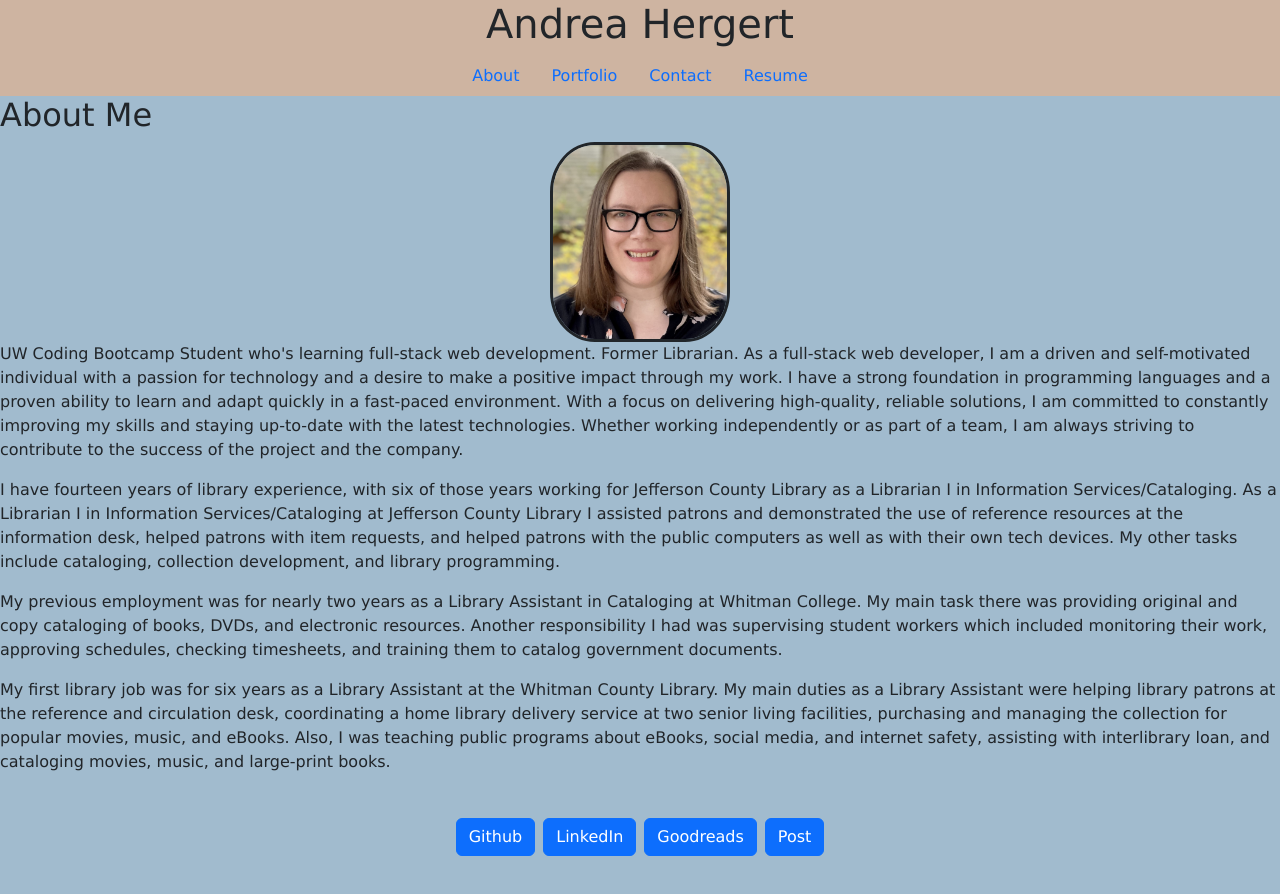
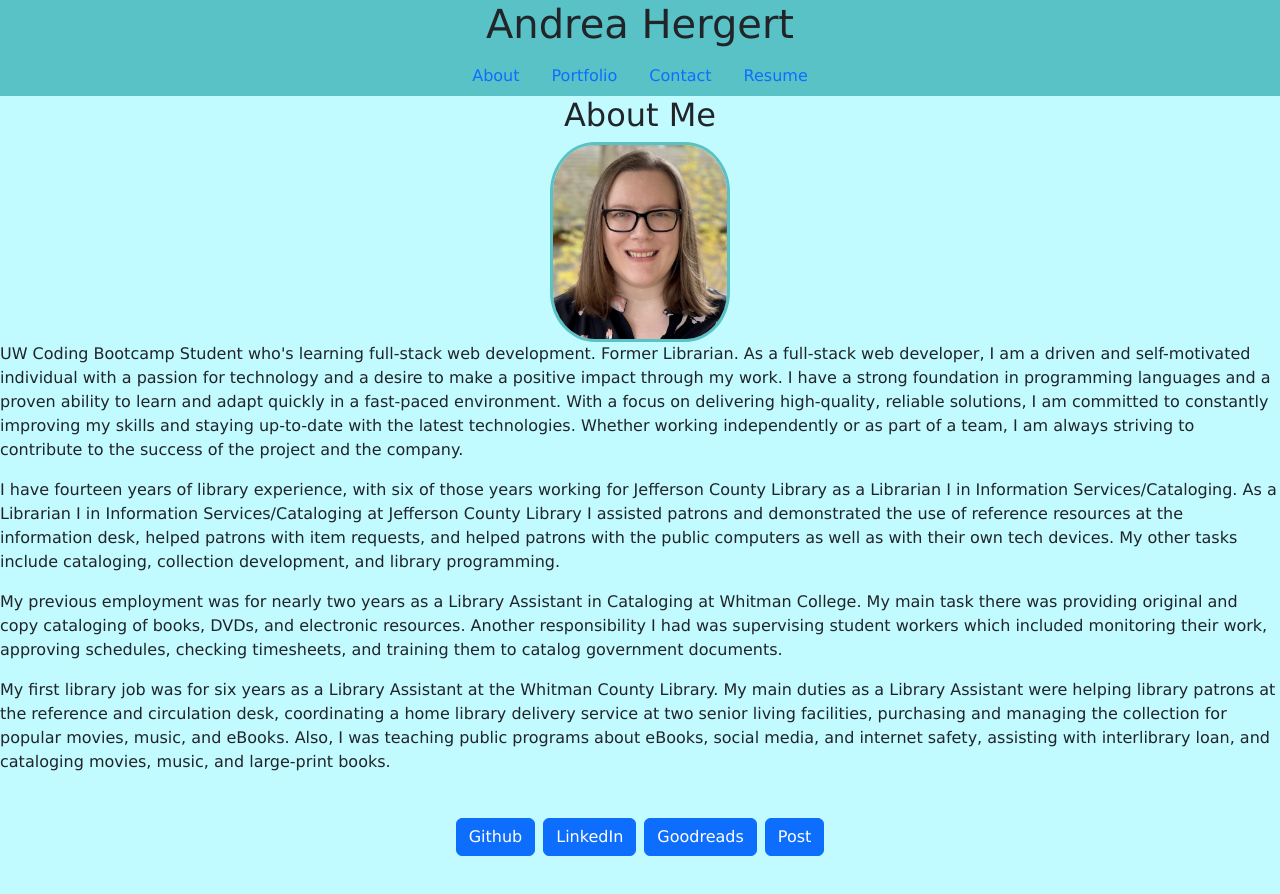
Before and after one commit to andreahergert/portfolio, a React (Create React App) app: page / in a window 1280 px wide. Shown: the top 894 px of the page. Built offline with nearby package versions, Linux system fonts and the light colour scheme.

Commit message:
added centering headings and changed colors

```diff
--- a/src/components/Header.js
+++ b/src/components/Header.js
@@ -3,7 +3,7 @@ import React from 'react';
 const styles = {
   header: {
     textAlign: 'center',
-    backgroundColor: '#ceb4a1',
+    backgroundColor: '#58C2C7',
   },
 };
 
--- a/src/components/Navbar.js
+++ b/src/components/Navbar.js
@@ -2,7 +2,7 @@ import React from 'react';
 
 const styles = {
   navbar: {
-    backgroundColor: '#ceb4a1',
+    backgroundColor: '#58C2C7',
   },
 };
 
--- a/src/components/pages/About.js
+++ b/src/components/pages/About.js
@@ -9,14 +9,17 @@ const styles = {
     maxHeight: '200px',
     maxWidth: '200px',
     borderRadius: '25%',
-    border: '3px solid',
+    border: '3px solid #58C2C7',
+  },
+  h2: {
+    textAlign: 'center',
   },
 };
 
 export default function About() {
   return (
     <div>
-      <h2>About Me</h2>
+      <h2 style={styles.h2}>About Me</h2>
       <div>
       <img style={styles.andreahergert} src={AndreaHergert} alt="Andrea Hergert" />
       </div>
--- a/src/components/pages/Contact.js
+++ b/src/components/pages/Contact.js
@@ -1,6 +1,12 @@
 import React, { useState } from 'react';
 
 import { validateEmail } from '../../utils/helpers';
+
+const styles = {
+  h2: {
+    textAlign: 'center',
+  },
+};
 
 function Form() {
   const [email, setEmail] = useState('');
@@ -38,7 +44,7 @@ function Form() {
 
   return (
     <div>
-      <h2>Contact</h2>
+      <h2 style={styles.h2}>Contact</h2>
       <form className="form">
         <div>
         <input
--- a/src/components/pages/Portfolio.js
+++ b/src/components/pages/Portfolio.js
@@ -8,12 +8,15 @@ import PortTownsend from "../../img/port-townsend.jpg";
 
 const styles = {
   project: {},
+  h2: {
+    textAlign: 'center',
+  },
 };
 
 export default function Portfolio() {
   return (
     <div>
-      <h2>Portfolio</h2>
+      <h2 style={styles.h2}>Portfolio</h2>
       <div>
         <a href="https://ancient-citadel-20743.herokuapp.com/" target="blank">
           <img
--- a/src/components/pages/Resume.js
+++ b/src/components/pages/Resume.js
@@ -1,11 +1,17 @@
 import React from "react";
 import ResumeAndreaHergert from "../../pdf/Andrea_Hergert_Resume.pdf";
+
+const styles = {
+  h2: {
+    textAlign: 'center',
+  },
+};
 
 export default function Resume() {
   return (
     <div>
-      <h2>Resume</h2>
-      <p>
+      <h2 style={styles.h2}>Resume</h2>
+      <p style={styles.h2}>
         <a href={ResumeAndreaHergert} download>
           Download Full Resume
         </a>
@@ -25,7 +31,7 @@ export default function Resume() {
       </p>
       <h3>Technical Skills</h3>
       <p>
-        <h4>Front-End</h4>
+        <h4 >Front-End</h4>
         <ul>
           <li>HTML</li>
           <li>CSS</li>
--- a/src/style/style.css
+++ b/src/style/style.css
@@ -1,6 +1,6 @@
 .body {
     font-family: Verdana, Geneva, Tahoma, sans-serif;
-    background-color: #A1BBCE;
+    background-color: #C1FAFF;
 }
 
 /* Tablets */
```
